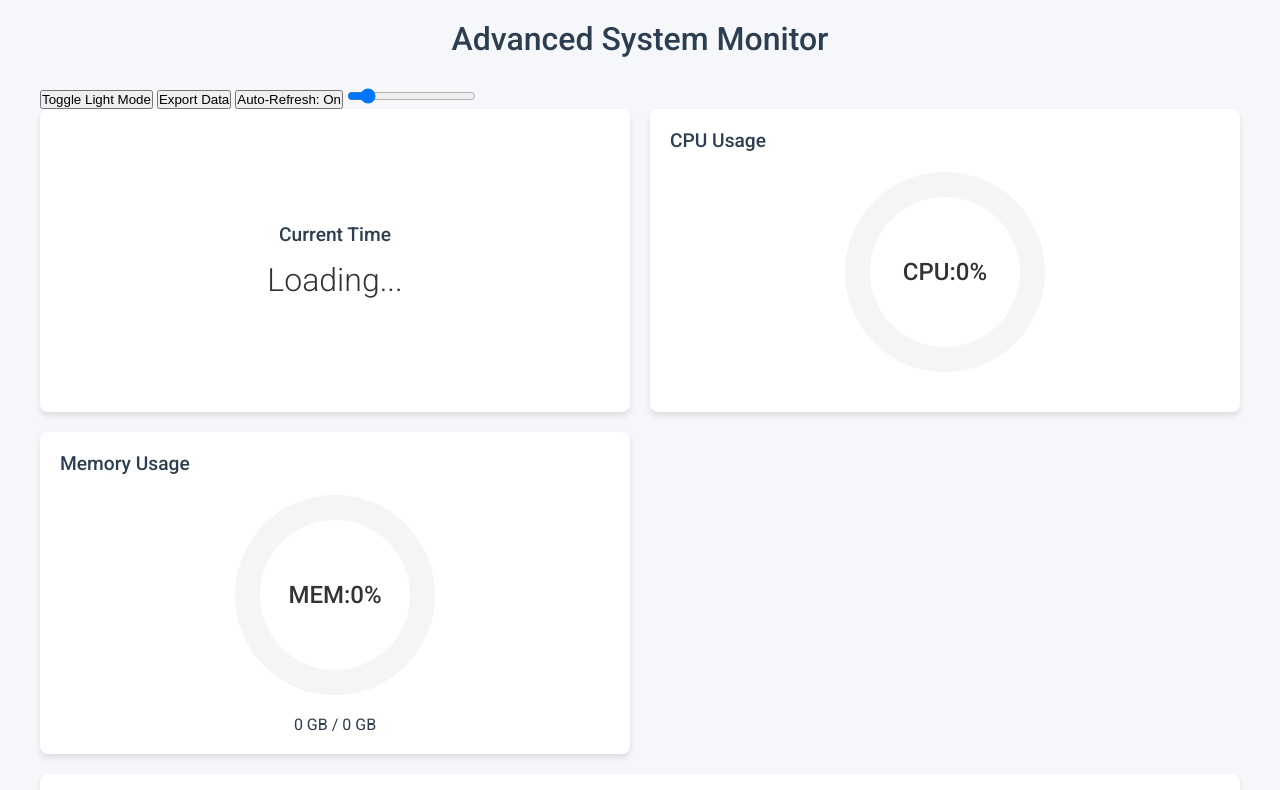
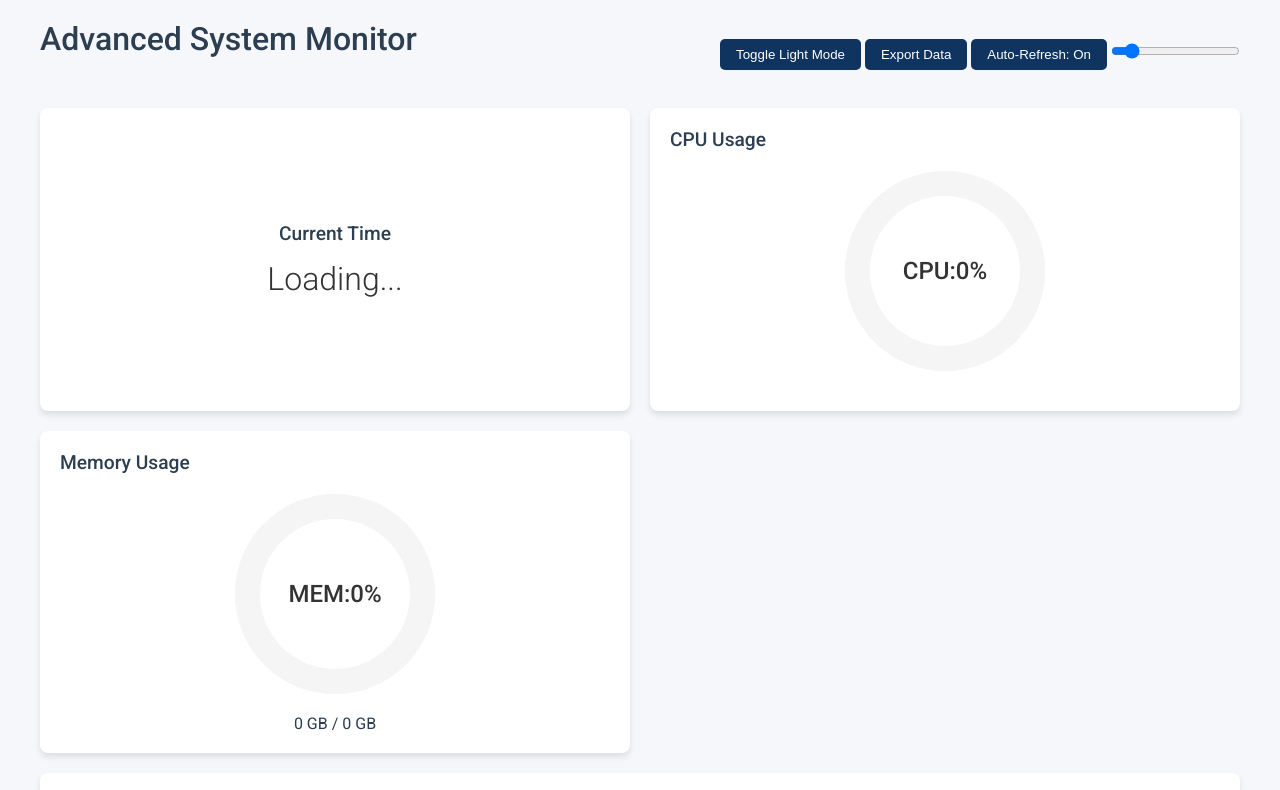
Before and after one commit to neetka/System-Monitor-Dashboard, a website: page public/index.html in a window 1280 px wide. Shown: the top 790 px of the page. Drawn offline with nearby package versions, Linux system fonts and the light colour scheme.

Commit message:
added css an javascript for header part

```diff
--- a/public/script.js
+++ b/public/script.js
@@ -163,7 +163,6 @@ let cpuChart, cpuData = Array(30).fill(0);
               downloadAnchorNode.click();
               document.body.removeChild(downloadAnchorNode);
             });
-
       document.getElementById('search-process').addEventListener('input', (e) => {
         const searchTerm = e.target.value.toLowerCase();
         const processItems = document.querySelectorAll('.process-item');
--- a/public/styles.css
+++ b/public/styles.css
@@ -14,6 +14,36 @@
     padding: 0;
     box-sizing: border-box;
 }
+.container {
+    max-width: 1200px;
+    margin: 20px auto;
+    padding: 0 15px;
+  }
+
+  header {
+    display: flex;
+    justify-content: space-between;
+    align-items: center;
+    margin-bottom: 20px;
+  }
+
+  header h1 {
+    font-size: 2rem;
+    color: #ffca3a;
+  }
+#theme-toggle, #export-btn, #auto-refresh-btn {
+    background: #0f3460;
+    color: white;
+    border: none;
+    padding: 8px 16px;
+    border-radius: 5px;
+    cursor: pointer;
+    transition: background 0.3s;
+  }
+
+  #theme-toggle:hover, #export-btn:hover, #auto-refresh-btn:hover {
+    background: #1b4d7e;
+  }
 
 body {
     font-family: 'Roboto', sans-serif;
```
Lines whose indentation alone changed are shown as unchanged.
